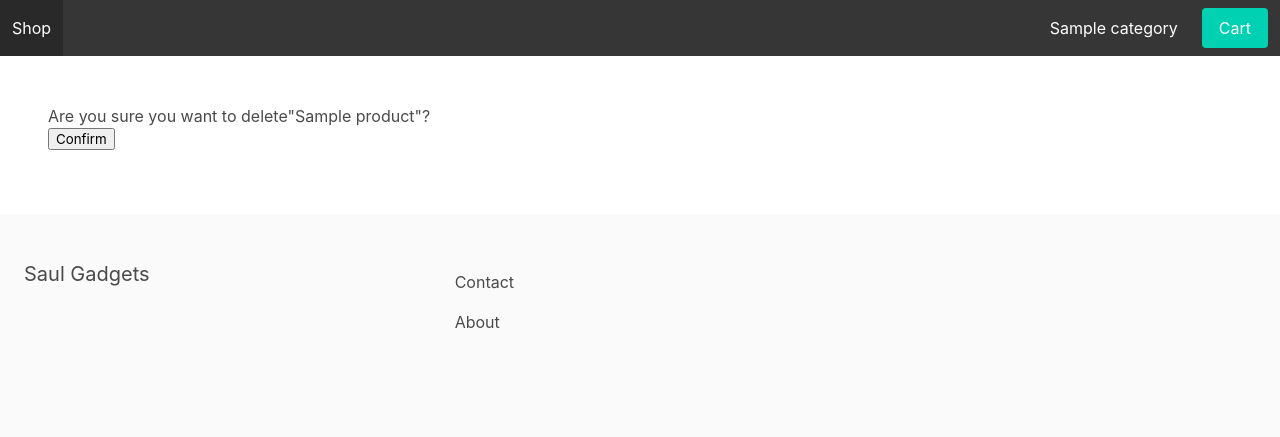
After one commit to FoxGoName/ISI_projecttt, a Django app: template ISI/apps/store/templates/delete_product.html in a window 1280 px wide. The commit adds this page. Shown: the top 437 px of the page. Run offline with Django 5.2, Linux system fonts and the light colour scheme; the template is opened without the code that fills it: most values are stand-ins (such as "Sample title", 1, 10 or a date in 2020).

Commit message:
vendor delete and redir fixed

```diff
--- a/ISI/ISI/urls.py
+++ b/ISI/ISI/urls.py
@@ -22,7 +22,8 @@ from apps.store.views import product_detail, category_detail
 
 from apps.core.views import productManagePage
 
-from apps.store.views import productCreateView, editProductView
+from apps.store.views import productCreateView, editProductView, deleteProductView
+
 
 # from apps.store.views import productCreateView, editProductView
 
@@ -35,8 +36,8 @@ urlpatterns = [
     path('productManager/', productManagePage, name="productManager"),
     path('productManager/add/', productCreateView.as_view(), name="addProduct"),
     path('productManager/edit/<int:pk>/', editProductView.as_view(), name='editProduct'),
+    path('productManager/delete/<int:pk>/', deleteProductView.as_view(), name='deleteProduct'),
     path('<slug:slug>/', category_detail, name='category_detail'),
     path('<slug:category_slug>/<slug:slug>/', product_detail, name='product_detail'),
 
-
 ]
--- a/ISI/apps/core/templates/product.html
+++ b/ISI/apps/core/templates/product.html
@@ -7,6 +7,7 @@
                      <span>{{ product.id }}</span>
                      <span>{{ product.title }}</span>
                      <a href="{% url 'editProduct' product.pk %}" class="edit-button">Edit</a>
+                     <a href="{% url 'deleteProduct' product.pk %}" class="edit-button">Delete</a>
                  </div>
                  {% endfor %}
              </div>
--- /dev/null
+++ b/ISI/apps/store/templates/delete_product.html
@@ -0,0 +1,7 @@
+{% extends 'base.html' %}
+{% block content %}
+<form action="" method="post">{% csrf_token %}
+<p>Are you sure you want to delete"{{product.title}}"?</p>
+<input type="submit" value="Confirm"/>
+</form>
+{% endblock content %}
```
Also changed, not shown: ISI/apps/store/views.py (+12 -3 lines), ISI/db.sqlite3.
